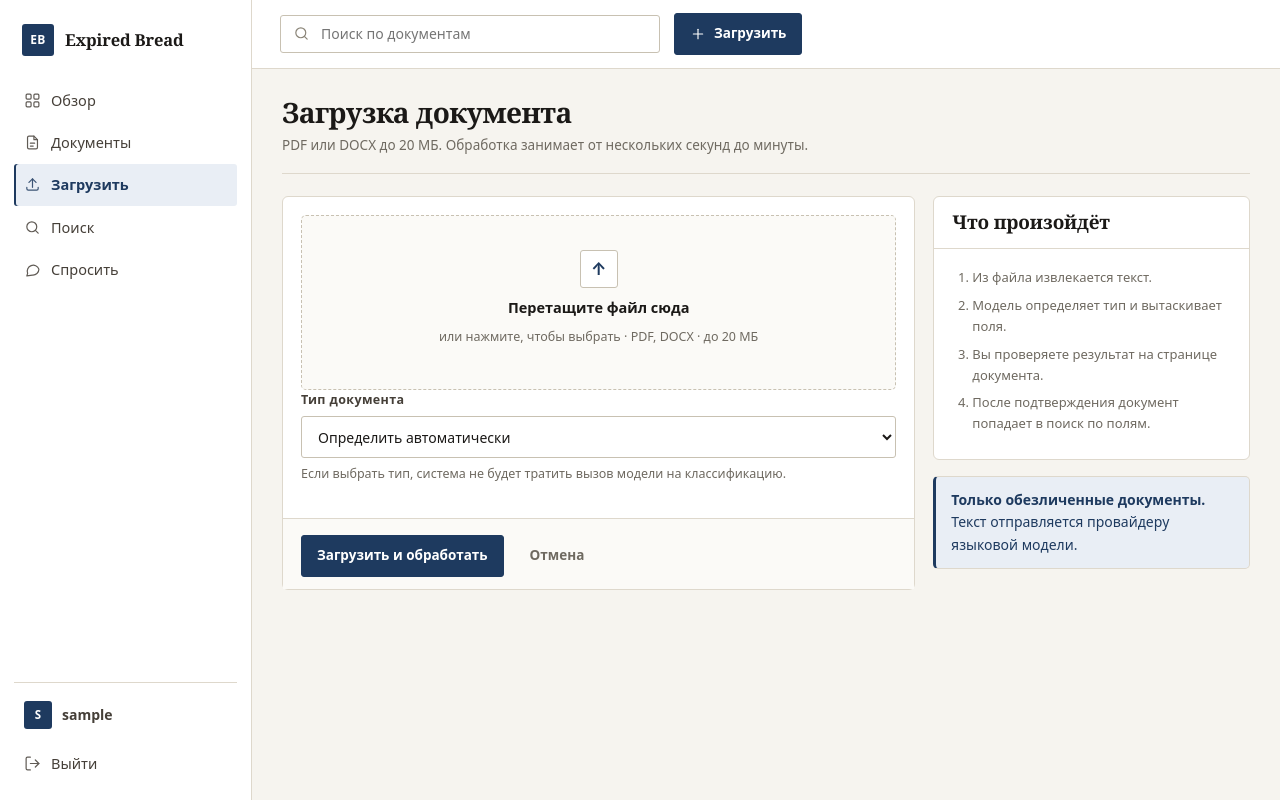
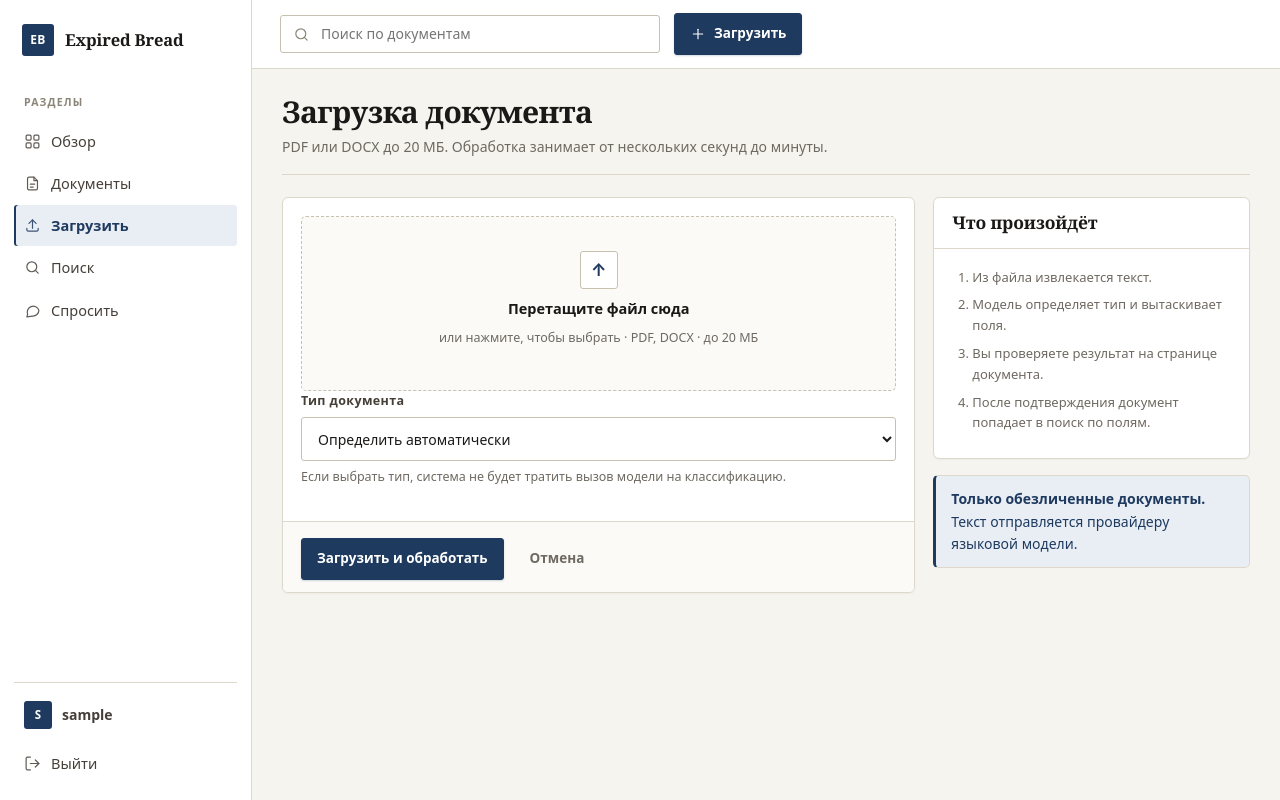
Before and after one commit to KOTorCAT/Expired-Bread, a Django app: page /documents/upload/ in a window 1280 px wide. Run offline with Django 5.2, Linux system fonts and the light colour scheme; the visitor is signed in with stand-in values (Sample User, id 1).

Commit message:
Исправлен перенос длинных имён в метаданных; полировка внешнего вида

```diff
--- a/documents/static/documents/css/style.css
+++ b/documents/static/documents/css/style.css
@@ -1086,3 +1086,175 @@ a:focus-visible {
     .text-view { max-height: none; overflow: visible; }
     .pdf-frame { height: auto; min-height: 480px; }
 }
+
+/* ==========================================================================
+   Полировка 2.0
+
+   Поздние правила перекрывают базовые: так проще доводить вид, не
+   переписывая систему целиком.
+   ========================================================================== */
+
+/* --- Исправление: длинные слова рвали сетку -------------------------------
+   Имя файла вида Kursovaya_rabota_Smirnov_M_B_Ivt_1_1_2023_god.docx
+   не переносилось и распирало колонку метаданных шире карточки. */
+
+.split > *,
+.stack > *,
+.main > * { min-width: 0; }
+
+.card { overflow: hidden; }
+
+.meta {
+    grid-template-columns: 148px minmax(0, 1fr);
+    min-width: 0;
+}
+
+.meta dd,
+.doc-card__title,
+.file-panel__name,
+.doc-card__foot span,
+.link-list a,
+.table td {
+    overflow-wrap: anywhere;
+    word-break: break-word;
+}
+
+.meta dd { padding-bottom: 7px; }
+
+/* --- Типографика ---------------------------------------------------------- */
+
+h1 { font-size: 30px; letter-spacing: -0.025em; }
+.page-head h1 { line-height: 1.15; }
+.card__head h2 { font-size: 17.5px; }
+.page-head__sub { font-size: 14px; }
+
+/* --- Поверхности и движение ----------------------------------------------- */
+
+.card {
+    box-shadow: 0 1px 2px rgba(27, 25, 23, 0.04);
+    transition: box-shadow 0.14s ease, border-color 0.14s ease;
+}
+
+.card:hover { border-color: var(--rule-strong); }
+
+.doc-card {
+    transition: transform 0.14s ease, box-shadow 0.14s ease, border-color 0.14s ease;
+}
+
+.doc-card:hover {
+    transform: translateY(-2px);
+    box-shadow: 0 10px 22px rgba(27, 25, 23, 0.08);
+    border-color: var(--rule-strong);
+}
+
+.doc-card__foot a {
+    display: inline-flex;
+    align-items: center;
+    gap: 4px;
+    font-weight: 600;
+}
+
+.doc-card__foot a::after {
+    content: "→";
+    transition: transform 0.14s ease;
+}
+
+.doc-card:hover .doc-card__foot a::after { transform: translateX(3px); }
+
+/* --- Боковое меню --------------------------------------------------------- */
+
+.side-nav__label {
+    padding: 14px 10px 6px;
+    font-size: 10.5px;
+    font-weight: 700;
+    letter-spacing: 0.11em;
+    text-transform: uppercase;
+    color: var(--faint);
+}
+
+.side-nav__item { transition: background 0.12s ease, color 0.12s ease, padding-left 0.12s ease; }
+.side-nav__item:hover { padding-left: 14px; }
+.side-nav__item.is-active:hover { padding-left: 10px; }
+
+/* --- Показатели ----------------------------------------------------------- */
+
+.stat { transition: background 0.12s ease; border-top-width: 3px; }
+.stat:hover { background: var(--surface-2); }
+
+.stat__value { font-size: 33px; line-height: 1; }
+
+/* --- Таблицы -------------------------------------------------------------- */
+
+.table th {
+    font-size: 11px;
+    letter-spacing: 0.08em;
+    text-transform: uppercase;
+    color: var(--muted);
+    background: transparent;
+    border-bottom: 1px solid var(--rule-strong);
+}
+
+.table tbody tr:nth-child(even) { background: var(--surface-2); }
+.table tbody tr:hover { background: var(--accent-soft); }
+
+.table td { padding: 10px 14px; }
+
+/* --- Поля и кнопки -------------------------------------------------------- */
+
+.input, .select, .field select, .field input, .field textarea { min-height: 44px; }
+
+.input:focus,
+.select:focus,
+.field input:focus,
+.field select:focus,
+.field textarea:focus {
+    box-shadow: 0 0 0 3px rgba(30, 58, 95, 0.12);
+}
+
+.btn { min-height: 42px; }
+.btn--primary { box-shadow: 0 1px 2px rgba(30, 58, 95, 0.2); }
+.btn--primary:hover { box-shadow: 0 3px 8px rgba(30, 58, 95, 0.25); }
+
+/* --- Бейджи и чипы -------------------------------------------------------- */
+
+.badge { border-width: 1px; }
+.chip { transition: background 0.12s ease; }
+.chip:hover { background: var(--surface); }
+
+/* --- Пустые состояния ----------------------------------------------------- */
+
+.empty { padding: 56px 24px; }
+
+.empty__icon {
+    width: 56px;
+    height: 56px;
+    border-style: dashed;
+}
+
+.empty__icon .icon { width: 24px; height: 24px; }
+
+/* --- Списки ссылок -------------------------------------------------------- */
+
+.link-list li { transition: border-color 0.12s ease, background 0.12s ease; }
+.link-list li:hover { border-color: var(--rule-strong); background: var(--surface); }
+
+/* --- Прокрутка внутри блоков ---------------------------------------------- */
+
+.text-view, .json, .json-editor { scrollbar-width: thin; }
+
+.text-view::-webkit-scrollbar,
+.json::-webkit-scrollbar { width: 10px; height: 10px; }
+
+.text-view::-webkit-scrollbar-thumb,
+.json::-webkit-scrollbar-thumb {
+    background: var(--rule-strong);
+    border-radius: 999px;
+    border: 3px solid var(--surface-2);
+}
+
+/* --- Уважение к настройкам системы ---------------------------------------- */
+
+@media (prefers-reduced-motion: reduce) {
+    * { transition: none !important; animation: none !important; }
+    .doc-card:hover { transform: none; }
+}
--- a/documents/templates/documents/_doc_card.html
+++ b/documents/templates/documents/_doc_card.html
@@ -1,7 +1,7 @@
 <article class="doc-card" data-status="{{ document.status }}">
     <div class="doc-card__top">
         <span class="doc-card__icon"><svg class="icon"><use href="#i-file"/></svg></span>
-        <span class="badge badge--{{ document.status }}">{{ document.get_status_display }}</span>
+        <span class="badge badge--{{ document.status }}" title="{{ document.get_status_display }}">{{ document.get_status_display }}</span>
     </div>
 
     <a class="doc-card__title" href="{% url 'documents:detail' document.pk %}"
--- a/templates/base.html
+++ b/templates/base.html
@@ -6,7 +6,7 @@
     <meta name="viewport" content="width=device-width, initial-scale=1.0">
     <title>{% block title %}Expired Bread{% endblock %}</title>
     {# ?v= — сброс кэша: браузер иначе держит старый CSS/JS после правок #}
-    <link rel="stylesheet" href="{% static 'documents/css/style.css' %}?v=11">
+    <link rel="stylesheet" href="{% static 'documents/css/style.css' %}?v=12">
 </head>
 <body>
 
@@ -38,6 +38,8 @@
                 <span class="brand__mark">EB</span>
                 <span class="brand__text">Expired Bread</span>
             </a>
+
+            <div class="side-nav__label">Разделы</div>
 
             <nav class="side-nav">
                 <a class="side-nav__item{% if request.resolver_match.url_name == 'index' %} is-active{% endif %}"
@@ -120,6 +122,6 @@
         </form>
     </dialog>
 
-    <script src="{% static 'documents/js/app.js' %}?v=11"></script>
+    <script src="{% static 'documents/js/app.js' %}?v=12"></script>
 </body>
 </html>
```
